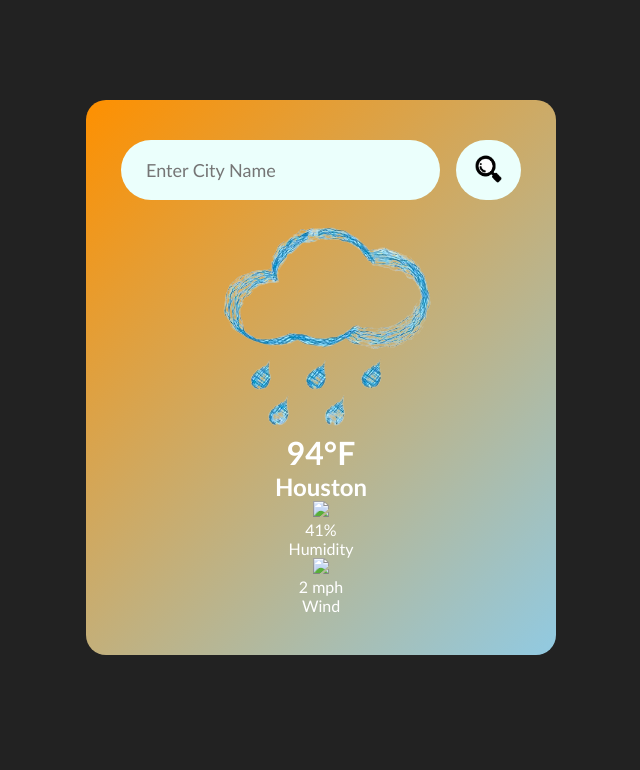
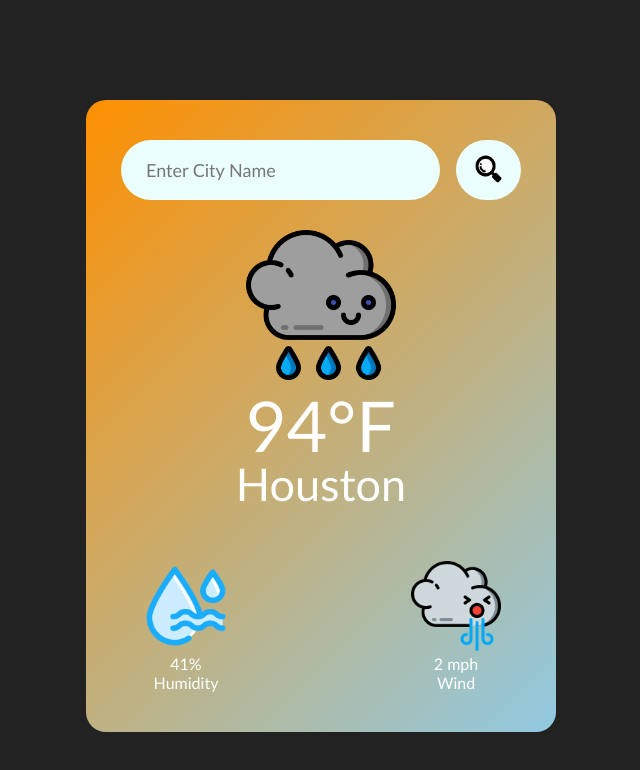
Before and after one commit to Radha1253/Planner, a plain HTML site: page Weather/weather_index.html in a window 1280 px wide. Shown: the whole page, without its empty margins (319-959 px from the left). Drawn offline with Linux system fonts and the light colour scheme.

Commit message:
Added in images for the details and main weather

```diff
--- a/Weather/weather_index.html
+++ b/Weather/weather_index.html
@@ -12,9 +12,10 @@
                 <button><img src = "search.png"></button>
             </div>
             <div class ="weather">
-                <img src = "Light_Rain.png" class = "weather-icon">
+                <img src = "rain.png" class = "weather-icon">
                 <h1 class = "temp">94°F</h1>
                 <h2 class = "city">Houston</h2>
+                <div class = "details">
                 <div class = "col">
                     <img src = "humidity.png">
                     <div>
@@ -23,11 +24,12 @@
                     </div>
                 </div>
                 <div class = "col">
-                    <img src = "wind.png">
+                    <img src = "windy.png">
                     <div>
                         <p class = "wind">2 mph</p>
                         <p>Wind</p>
                     </div>
+                </div>
                 </div>
             </div>
         </div>
--- a/Weather/weather_style.css
+++ b/Weather/weather_style.css
@@ -51,3 +51,28 @@ body{
     margin-right: 16px;
     font-size: 18px;
 }
+.weather-icon{
+    width: 150px;
+    margin-top: 30px;
+}
+.weather h1{
+    font-size: 70px;
+    font-weight: 500;
+}
+.weather h2{
+    font-size: 45px;
+    font-weight: 400;
+    margin-top: -10px;
+}
+
+.col img{
+    width: 90px;
+    height: 90px;
+}
+.details{
+    display: flex;
+    align-items: center;
+    justify-content: space-between;
+    padding: 0 20px;
+    margin-top: 50px;
+}
```
Also changed, not shown: Weather/Light_Rain.png (deleted), Weather/humidity.png (added), Weather/rain.png (added), Weather/windy.png (added).
